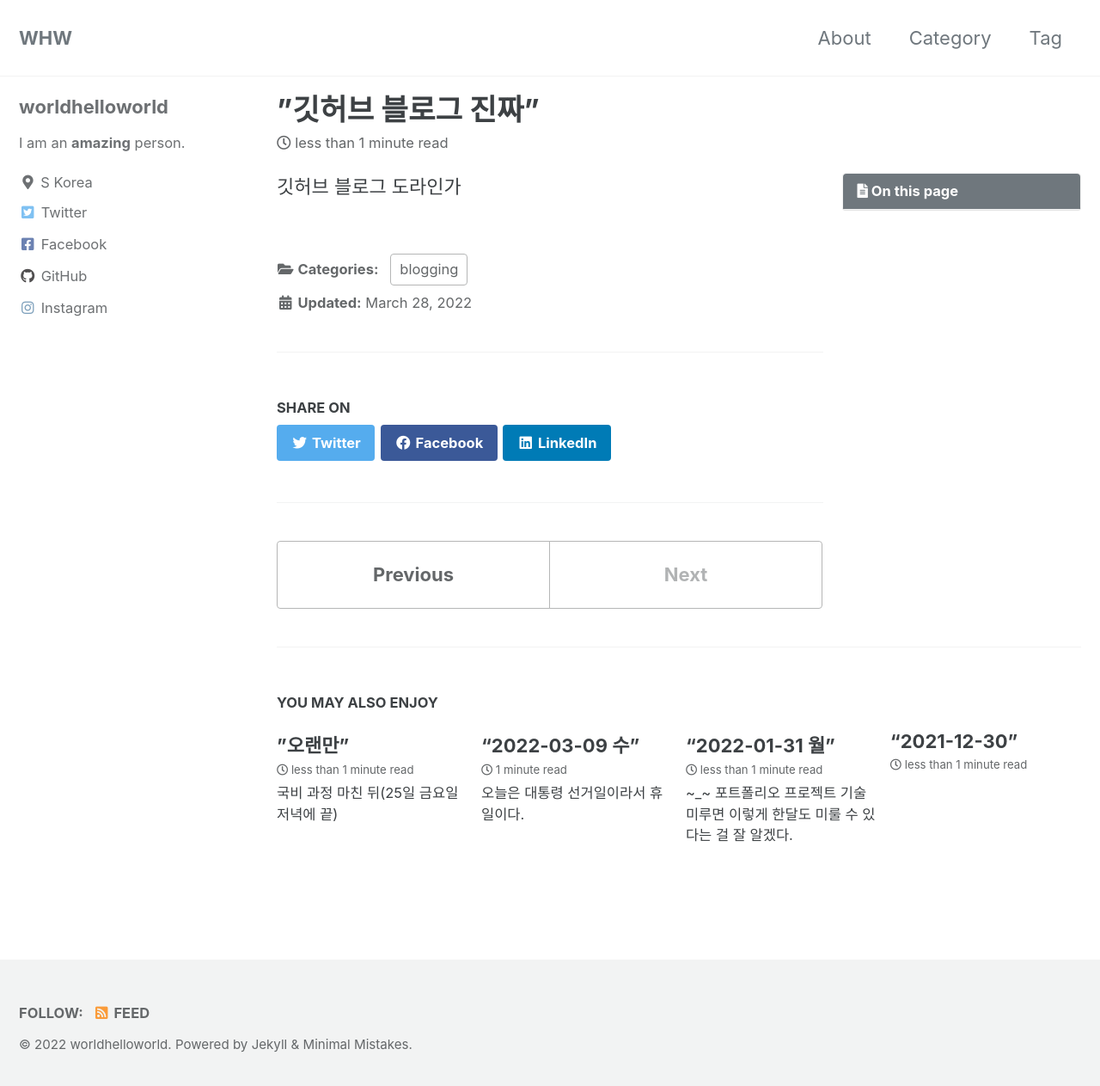
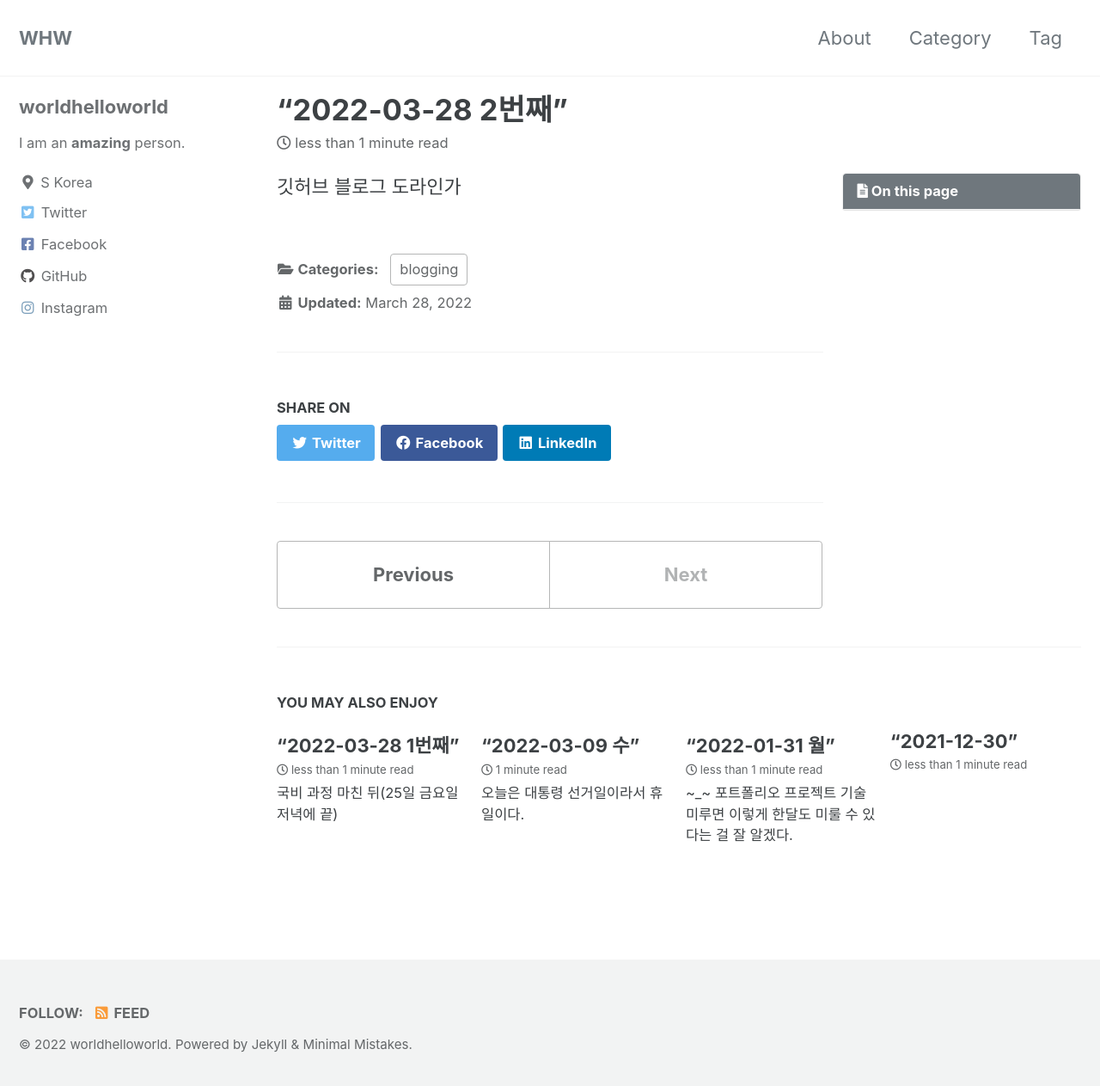
Before and after one commit to worldhelloworld/worldhelloworld.github.io, a Jekyll site: the page built from _posts/2022-03-28-title2.md, in a window 1280 px wide and 1270 px high. Shown: the top 1263 px of the window at 86% size. Built offline with Jekyll 4.4.1, drawn with Linux system fonts in a browser that asks for light colours; cached includes are drawn as plain includes.

Commit message:
20220328 0339

```diff
--- a/_posts/2022-03-28-title.md
+++ b/_posts/2022-03-28-title.md
@@ -1,8 +1,8 @@
 ---
-title: ”오랜만”
+title: “2022-03-28 1번째”
 categories:
 - blogging
-last_modified_at:
+last_modified_at: 2022-03-28T02:22:00+09:00
 toc: true
 ---
 국비 과정 마친 뒤(25일 금요일 저녁에 끝)
--- a/_posts/2022-03-28-title2.md
+++ b/_posts/2022-03-28-title2.md
@@ -1,8 +1,8 @@
 ---
-title: ”깃허브 블로그 진짜”
+title: “2022-03-28 2번째”
 categories:
 - blogging
-last_modified_at:
+last_modified_at: 2022-03-28T03:15:00+09:00
 toc: true
 ---
 깃허브 블로그 도라인가
```
